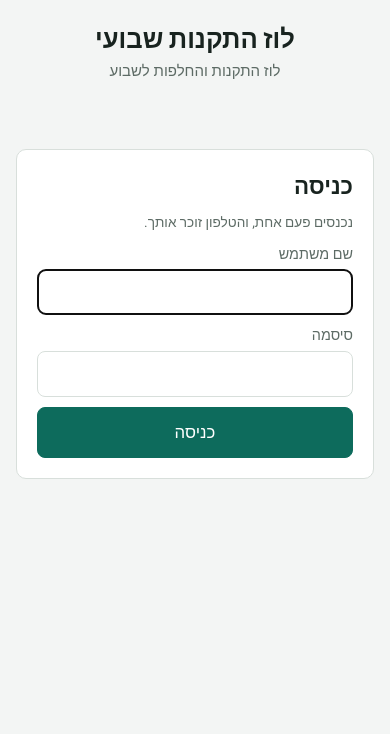
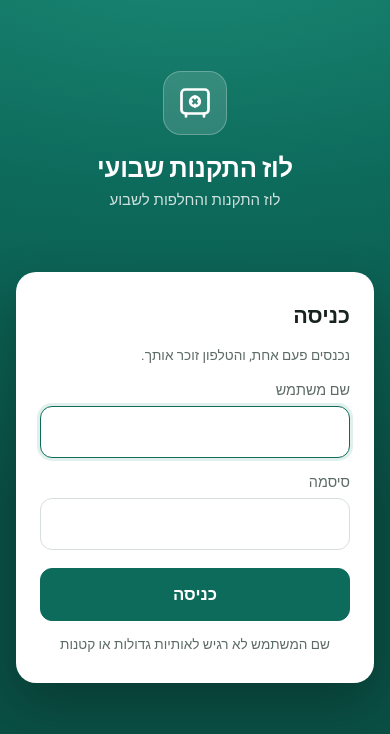
Before and after one commit to melmanigor/lz-viewer, a plain HTML site: page index.html in a window 390 px wide. Drawn offline with Linux system fonts and the light colour scheme.

Commit message:
Polish login and phone layout
Co-Authored-By: Claude Opus 5.5 <noreply@anthropic.com>
Claude-Session: https://claude.ai/code/session_012JtFd6PsLfP4qVokccPA3F

```diff
--- a/index.html
+++ b/index.html
@@ -110,7 +110,7 @@ body.out header.top > div{width:100%}
 .lf input{font:inherit;font-size:1rem;color:var(--ink);background:var(--surface);border:1px solid var(--line);border-radius:8px;padding:10px}
 .lerr{color:var(--bad);font-size:.9rem}
 a.btn{text-decoration:none}
-body.out .bar,body.out #stats,body.out #board,body.out #issuesPanel,body.out .note:not(#login .note),body.out #reload,body.out #logout,body.out #copyBtn{display:none!important}
+body.out .bar,body.out #stats,body.out #board,body.out #issuesPanel,body.out .note:not(#login .note),body.out #reload,body.out #logout,body.out #copyBtn,body.out #upBtn{display:none!important}
 .days{display:flex;gap:6px;overflow-x:auto;padding-bottom:2px;scrollbar-width:none}
 .days button{font:inherit;flex:none;border:1px solid var(--line);background:var(--surface);color:var(--ink);border-radius:10px;padding:6px 12px;cursor:pointer;display:flex;flex-direction:column;align-items:center;line-height:1.2;min-width:58px}
 .days button small{color:var(--muted);font-size:.75rem;font-family:var(--f-mono)}
@@ -130,26 +130,52 @@ body.out .intake,body.out #pubBar,body.out #archive,body.out #arcBar{display:non
 .arc-weeks{display:flex;gap:6px;flex-wrap:wrap;margin-top:10px}
 .arc-weeks button{font:inherit;border:1px solid var(--line);background:var(--surface);color:var(--ink);border-radius:8px;padding:5px 10px;cursor:pointer}
 .arc-weeks button small{color:var(--muted)}
+
+/* ---- polish layer ---- */
+#upBtn[aria-expanded="true"]{background:var(--accent);color:#fff;border-color:var(--accent)}
+body{min-height:100vh}
+.panel,.slot,.card{box-shadow:0 1px 2px rgba(16,40,34,.06),0 4px 14px rgba(16,40,34,.05)}
+.panel{border-radius:14px}
+.btn{border-radius:10px}
+header.top h1{letter-spacing:-.01em}
+.brand{display:inline-grid;place-items:center;width:44px;height:44px;border-radius:12px;background:var(--accent);color:#fff;flex:none}
+.brand svg{width:26px;height:26px}
+.top .ttl{display:flex;align-items:center;gap:12px}
+/* login screen */
+body.out{background:radial-gradient(1200px 600px at 50% -10%,#1d8b77 0%,#0d6b5c 45%,#0a4f44 100%) fixed}
+body.out header.top{color:#fff;padding-top:6vh}
+body.out header.top .sub{color:rgba(255,255,255,.8)}
+body.out .top .ttl{flex-direction:column;gap:14px}
+body.out .brand{width:64px;height:64px;border-radius:18px;background:rgba(255,255,255,.14);box-shadow:inset 0 0 0 1px rgba(255,255,255,.25)}
+body.out .brand svg{width:36px;height:36px}
+body.out #login{border:0;border-radius:20px;padding:28px 24px;box-shadow:0 20px 50px rgba(0,0,0,.25);margin-top:28px;gap:14px}
+#login h2{margin:0;font-size:1.35rem}
+#login .lf input{border-radius:12px;padding:13px 14px;font-size:16px;transition:border-color .15s,box-shadow .15s}
+#login .lf input:focus{outline:none;border-color:var(--accent);box-shadow:0 0 0 3px var(--accent-soft)}
+#lbtn{border-radius:12px;padding:13px;font-size:1.05rem;font-weight:700;margin-top:4px}
+#login .lnote{margin:0;text-align:center;color:var(--muted);font-size:.85rem}
 @media (prefers-reduced-motion: reduce){*{transition:none!important}}
 </style>
 
 <div class="wrap">
   <header class="top">
     <div>
-      <h1>לוז התקנות שבועי</h1>
+      <div class="ttl"><span class="brand" aria-hidden="true"><svg viewBox="0 0 24 24" fill="none" stroke="currentColor" stroke-width="1.8" stroke-linecap="round" stroke-linejoin="round"><rect x="3" y="3" width="18" height="16" rx="2.5"/><circle cx="12" cy="11" r="3.2"/><path d="M12 7.8v1M12 13.2v1M8.8 11h1M14.2 11h1M6 19v2M18 19v2"/></svg></span>
+      <h1>לוז התקנות שבועי</h1></div>
       <p class="sub" id="vupd">לוז התקנות והחלפות לשבוע</p>
     </div>
-    <div style="display:flex;gap:8px;flex-wrap:wrap"><button class="btn" id="reload" type="button">רענן</button><button class="btn" id="logout" type="button">יציאה</button><button class="btn" id="copyBtn" type="button">העתק לוז כטקסט</button></div>
+    <div style="display:flex;gap:8px;flex-wrap:wrap"><button class="btn" id="reload" type="button">רענן</button><button class="btn" id="logout" type="button">יציאה</button><button class="btn" id="copyBtn" type="button">העתק לוז כטקסט</button><button class="btn" id="upBtn" type="button" hidden aria-expanded="false">העלאה ידנית</button></div>
   </header>
 
   <div class="banner" id="vmsg" hidden></div>
   <form class="panel" id="login" hidden autocomplete="on">
     <h2>כניסה</h2>
     <p class="note" style="margin:0">נכנסים פעם אחת, והטלפון זוכר אותך.</p>
-    <label class="lf">שם משתמש<input id="lu" autocomplete="username" required></label>
+    <label class="lf">שם משתמש<input id="lu" autocomplete="username" autocapitalize="none" autocorrect="off" spellcheck="false" required></label>
     <label class="lf">סיסמה<input id="lp" type="password" autocomplete="current-password" required></label>
     <button class="btn primary" type="submit" id="lbtn">כניסה</button>
     <span class="lerr" id="lerr" hidden></span>
+    <p class="lnote">שם המשתמש לא רגיש לאותיות גדולות או קטנות</p>
   </form>
   <section class="intake" aria-label="קבצים" hidden>
     <label class="slot" id="planSlot" for="planInput">
@@ -520,7 +546,7 @@ async function load(){
     const u = new Date(res.updated_at);
     $("vupd").textContent = "עודכן " + u.toLocaleDateString("he-IL", { weekday: "long", day: "numeric", month: "numeric" }) + " בשעה " + u.toLocaleTimeString("he-IL", { hour: "2-digit", minute: "2-digit" });
     msg.hidden = true;
-    archiveWeek = null; $("arcBar").hidden = true; document.querySelector(".intake").hidden = false;
+    archiveWeek = null; $("arcBar").hidden = true; $("upBtn").hidden = false;
     dirty = false; $("pubBar").hidden = true;
     state.week = null; boot(); state.sample = false;
     loadWeeks();
@@ -677,13 +703,14 @@ async function openWeek(w){
     const res = await rpc("lz_week_get", { p_token: getToken(), p_week: w });
     if (!res) { toast("השבוע לא נמצא"); return; }
     SAMPLE_PLAN = res.data.plan || []; SAMPLE_EMAIL = res.data.email || []; SOURCE = res.data.source || {};
-    archiveWeek = w; dirty = false; $("pubBar").hidden = true; document.querySelector(".intake").hidden = true;
+    archiveWeek = w; dirty = false; $("pubBar").hidden = true; document.querySelector(".intake").hidden = true; $("upBtn").hidden = true; $("upBtn").setAttribute("aria-expanded","false");
     $("arcMsg").textContent = `מציג מהארכיון: שבוע ${dm(w)}–${dm(addDays(w,6))}`; $("arcBar").hidden = false;
     pickedDay = "week"; state.week = w; boot(); state.sample = false;
     window.scrollTo({ top: 0, behavior: "smooth" });
   }catch(e){ toast("טעינת השבוע נכשלה"); }
 }
 $("arcBack").onclick = () => { pickedDay = null; load(); };
+$("upBtn").onclick = () => { const i = document.querySelector(".intake"); i.hidden = !i.hidden; $("upBtn").setAttribute("aria-expanded", String(!i.hidden)); if (!i.hidden) i.scrollIntoView({ behavior: "smooth", block: "nearest" }); };
 $("arcForm").addEventListener("submit", async ev => {
   ev.preventDefault();
   const q = $("arcQ").value.trim(), box = $("arcRes");
```
